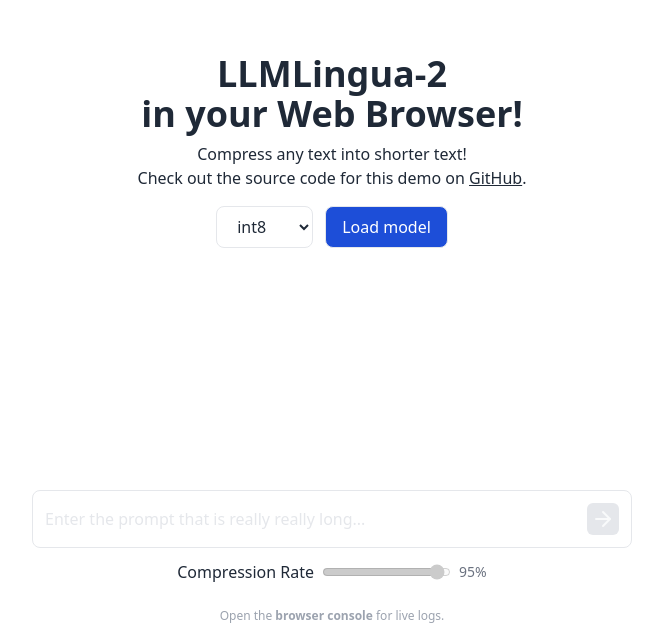
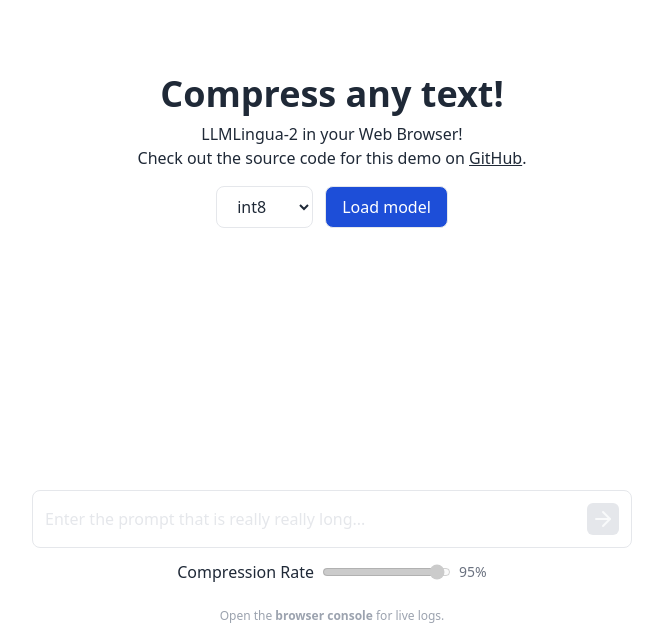
Before and after one commit to atjsh/llmlingua-2-js, a React (Vite) app in the folder examples/react-vite-webgpu/: page / in a window 1280 px wide. Shown: the part 164-800 px from the top of the page, without its empty margins (308-971 px from the left). Built offline with nearby package versions, Linux system fonts and the light colour scheme.

Commit message:
feat: add demo text in korean
Signed-off-by: 전성훈 / SUNG HOON CHON <letaem77@gmail.com>

```diff
--- a/examples/react-vite-webgpu/src/App.jsx
+++ b/examples/react-vite-webgpu/src/App.jsx
@@ -700,16 +700,11 @@
       {status === null && messages.length === 0 && (
         <div className="h-full overflow-auto scrollbar-thin flex justify-center items-center flex-col relative">
           <div className="flex flex-col items-center mb-1 max-w-[500px] text-center">
-            <h1 className="text-4xl font-bold mb-1">
-              LLMLingua-2 <br />
-              in your Web Browser!
-            </h1>
+            <h1 className="text-4xl font-bold mb-1">Compress any text!</h1>
           </div>
 
           <div className="flex flex-col items-center px-4">
-            <p className="max-w-[514px]">
-              Compress any text into shorter text!
-            </p>
+            <p className="max-w-[514px]">LLMLingua-2 in your Web Browser!</p>
             <p className="max-w-[514px] mb-4">
               Check out the source code for this demo on{" "}
               <a
```
